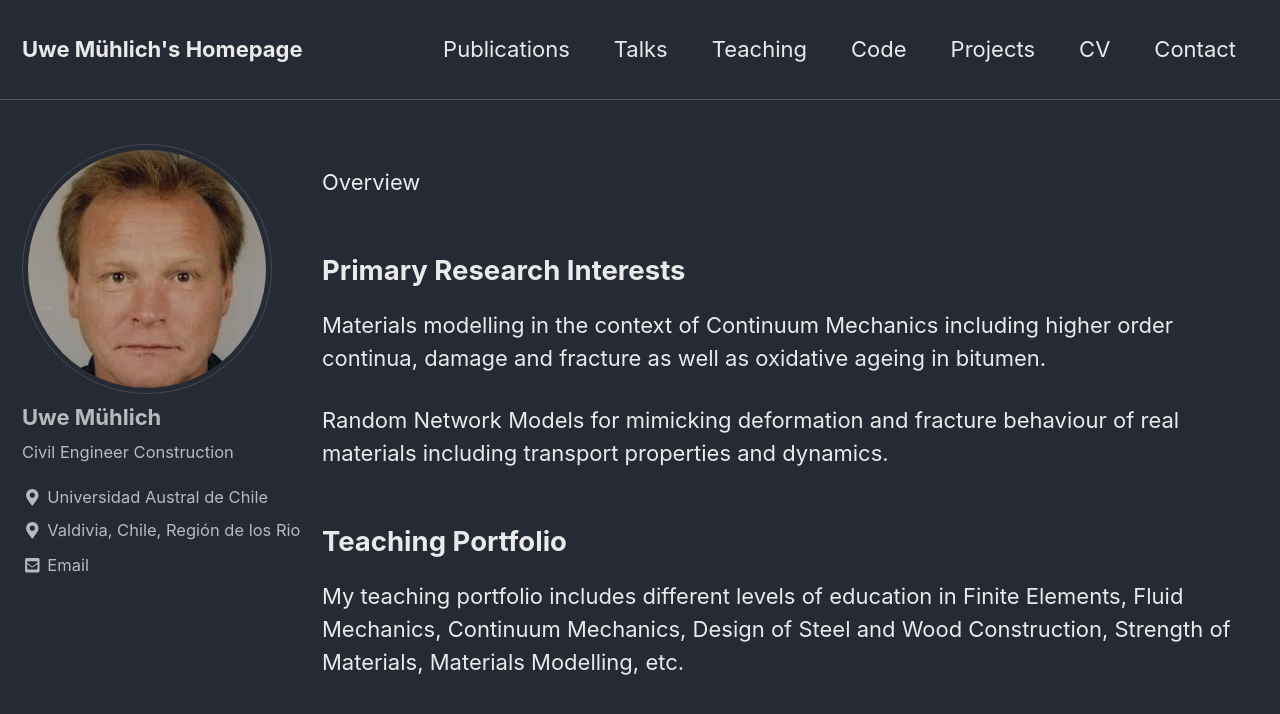
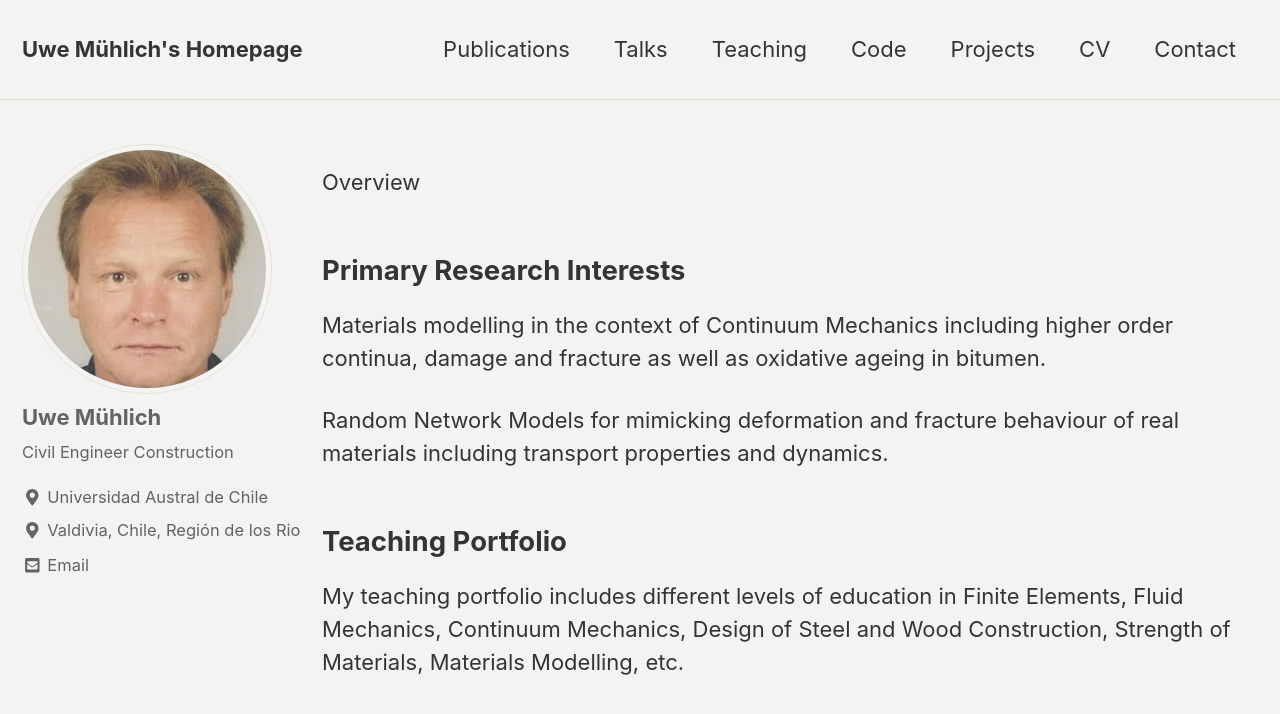
Before and after one commit to UweMuehlich/MyAcademic, a Jekyll site: the page built from _pages/about.md, in a window 1280 px wide and 900 px high. Shown: the top 714 px of the window. Built offline with Jekyll 4.4.1, drawn with Linux system fonts in a browser that asks for light colours; nearby versions of some CDN libraries.

Commit message:
Update _config.yml

```diff
--- a/_config.yml
+++ b/_config.yml
@@ -12,7 +12,7 @@
 
 # theme                  : "minimal-mistakes-jekyll"
 # remote_theme           : "mmistakes/minimal-mistakes"
-minimal_mistakes_skin    : "dark" # "sunrise" #"default" # "air", "aqua", "contrast", "dark", "dirt", "neon", "mint", "plum", "sunrise"
+minimal_mistakes_skin    : "dirt" # "sunrise" #"default" # "air", "aqua", "contrast", "dark", "dirt", "neon", "mint", "plum", "sunrise"
 
 # Site Settings
 locale                   : "en-US"
```
